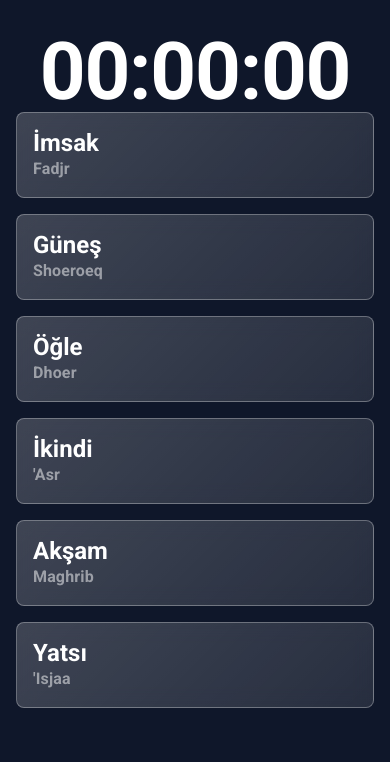
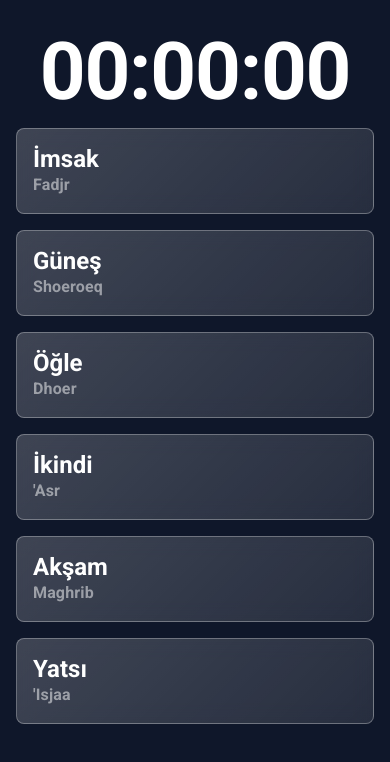
Before and after one commit to Slmii/mosque-prayer-times, a React (Vite) app: page /new in a window 390 px wide. Shown: the top 762 px of the page. Built offline with nearby package versions, Linux system fonts and the light colour scheme; no server answers.

Commit message:
Adjust padding and gap in New component for improved layout responsiveness

```diff
--- a/src/components/New/New.component.tsx
+++ b/src/components/New/New.component.tsx
@@ -22,9 +22,9 @@ export const New = () => {
 				backgroundSize: 'cover',
 				backgroundRepeat: 'no-repeat',
 				color: 'white',
-				px: { xs: 2, lg: 8 },
+				px: { xs: 2, lg: 4 },
 				py: 4,
-				gap: { xs: 0, lg: 1 }
+				gap: { xs: 2, lg: 1 }
 			}}
 		>
 			{isAdhan ? (
```
